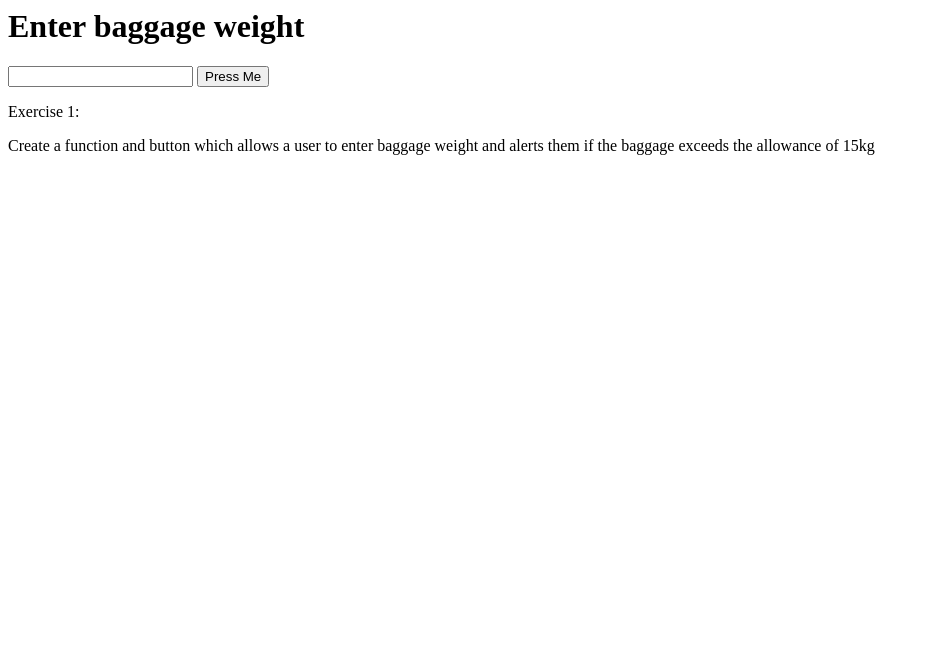
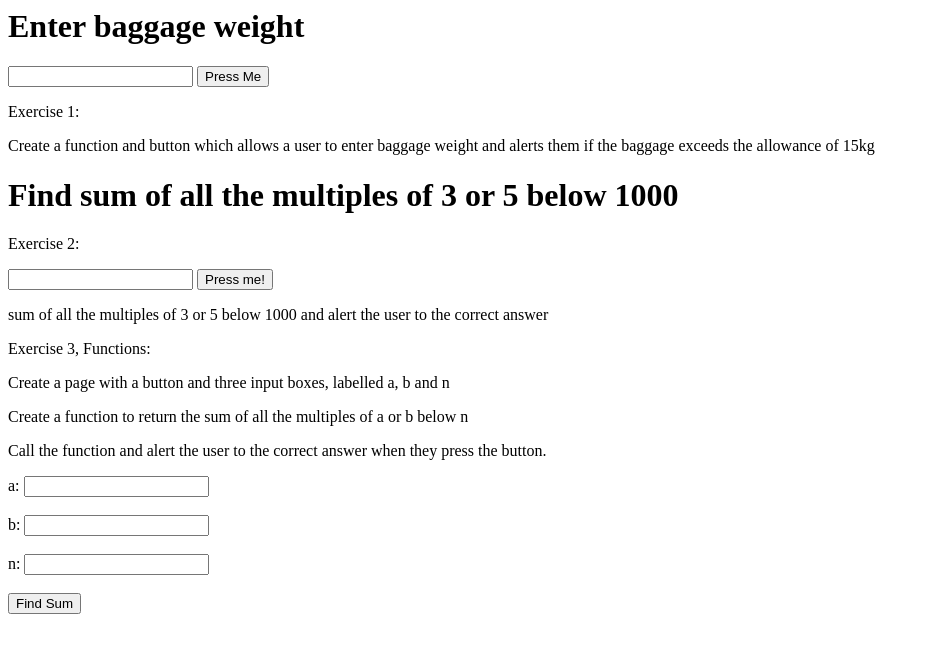
Before and after one commit to Srush-02/srushti, a plain HTML site: page index.html in a window 1280 px wide. Shown: the whole page, without its empty margins (0-930 px from the left). Drawn offline with Linux system fonts and the light colour scheme.

Commit message:
3rd exercise index.html

```diff
--- a/index.html
+++ b/index.html
@@ -11,6 +11,32 @@
                         alert("Your baggage is within the allowed limit");
                 }
              }
+
+            let doIt=()=>{
+                        let sum =0;
+                for(let i=0 ; i<1000; i++){
+                    if(i%3 === 0 || i%5 === 0){
+                        sum += i;
+                    }
+                }
+                alert(sum of all the multiples of 3 or 5 : +sum );
+            }
+
+            let calculateSum=()=>{
+               let a = document.getElementById('num1').value
+                   let b = document.getElementById('num2').value
+                   let n = document.getElementById('numN').value
+
+                let sum = 0;
+                if(let i =1; i<n; i++){
+                    if(i%a ===0 || i%b == 0){
+                            sum += i;
+
+                    }
+                }
+                            alert("The sum of multiples of " + a + " or " + b + " below " + n + " is: " + sum);
+            }
+
         </script>
     </head>
     <body>
@@ -20,5 +46,27 @@
          <p>Exercise 1:</p>
         <p>Create a function and button which allows a user to enter baggage weight and alerts them if
         the baggage exceeds the allowance of 15kg</p>
+
+        <h1>Find sum of all the multiples of 3 or 5 below 1000 </h1>
+          <p>Exercise 2:</p>
+        <input type="number" id="num">
+        <button onclick="doIt()">Press me!</button>
+        <p>sum of all the multiples of 3 or 5 below 1000 and alert the user to the correct answer</p>
+
+         <p>Exercise 3, Functions:</p>
+    <p>Create a page with a button and three input boxes, labelled a, b and n</p>
+    <p>
+        <p>Create a function to return the sum of all the multiples of a or b below n</p>
+        <p>Call the function and alert the user to the correct answer when they press the button.</p>
+</p>
+         <label for="num1">a: </label>
+        <input type = "number" id= "num1"><br><br>
+
+        <label for="num2">b: </label>
+        <input type = "number" id= "num2"><br><br>
+
+        <label for="num3">n: </label>
+        <input type = "number" id= "numN"><br><br>
+        <button onclick="calculateSum()">Find Sum</button>
     </body>
 </html>
```
